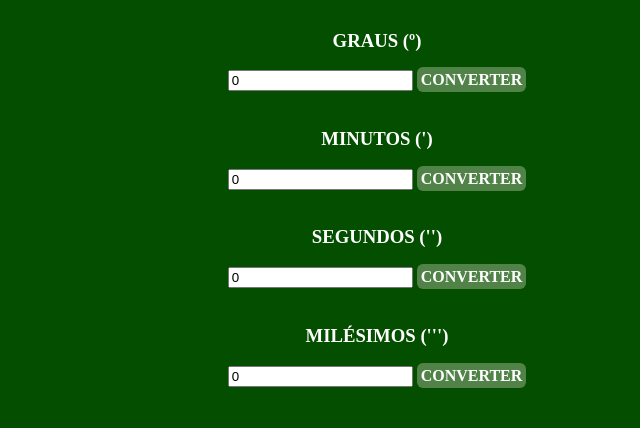
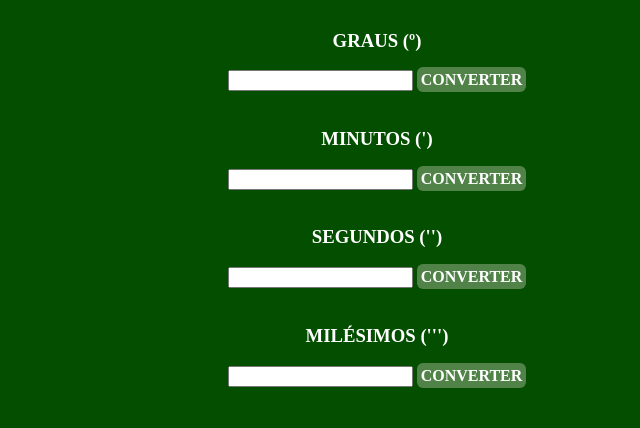
Before and after one commit to estagioart12gac/site, a plain HTML site: page conversor.html in a window 1280 px wide. Shown: the part 226-654 px from the top of the page, 263-903 px from the left. Drawn offline with Linux system fonts and the light colour scheme.

Commit message:
Update conversor.html

```diff
--- a/conversor.html
+++ b/conversor.html
@@ -19,25 +19,25 @@
 <form>
 	<br>
 	<h3>GRAUS (º)</h3>
-	<input type="number" id="graus" value="0">
+	<input type="number" id="graus" value="">
 	<a onclick="converter_graus()" class="btn btn-default" style="background: #518348; border-radius: 6px; padding: 4px; cursor: pointer; color: #fff; border: none; font-size: 16px; text-decoration:none;"><b>CONVERTER</b></a>
 	<br>
 
 	<br>
 	<h3>MINUTOS (')</h3>
-	<input type="number" id="minutos" value="0">
+	<input type="number" id="minutos" value="">
 	<a onclick="converter_minutos()" class="btn btn-default" style="background: #518348; border-radius: 6px; padding: 4px; cursor: pointer; color: #fff; border: none; font-size: 16px; text-decoration:none;"><b>CONVERTER</b></a>
 	<br>
 
 	<br>
 	<h3>SEGUNDOS ('')</h3>
-	<input type="number" id="segundos" value="0">
+	<input type="number" id="segundos" value="">
 	<a onclick="converter_segundos()" class="btn btn-default" style="background: #518348; border-radius: 6px; padding: 4px; cursor: pointer; color: #fff; border: none; font-size: 16px; text-decoration:none;"><b>CONVERTER</b></a>
 	<br>
 
 	<br>
 	<h3>MILÉSIMOS (''')</h3>
-	<input type="number" id="milesimos" value="0">
+	<input type="number" id="milesimos" value="">
 	<a onclick="converter_milesimos()" class="btn btn-default" style="background: #518348; border-radius: 6px; padding: 4px; cursor: pointer; color: #fff; border: none; font-size: 16px; text-decoration:none;"><b>CONVERTER</b></a>
 	<br>
 
```
